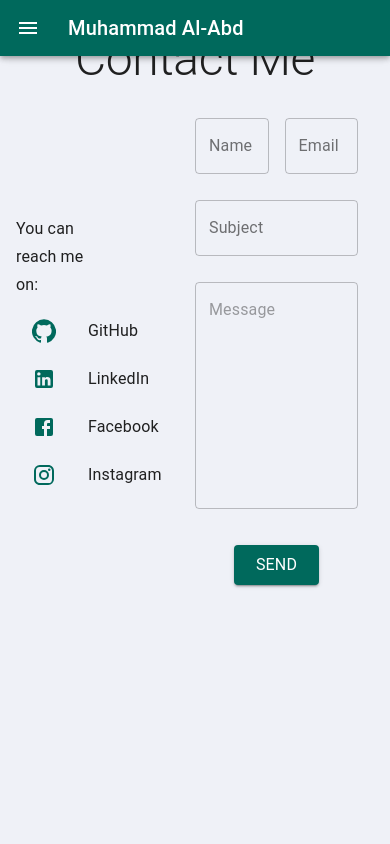
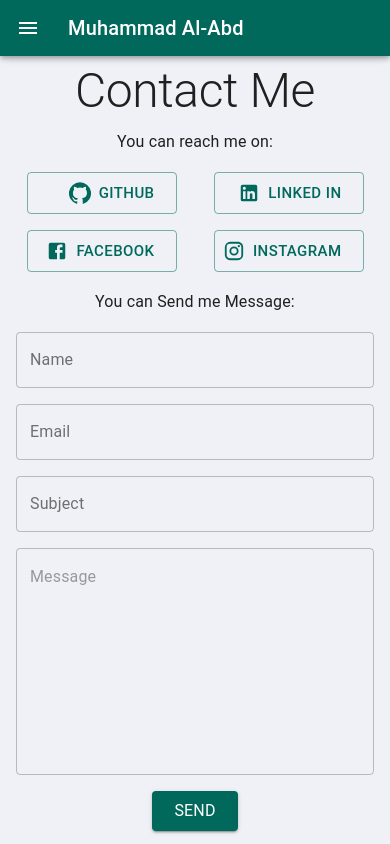
Before and after one commit to MohammedAlabd/portfolio, a React (Create React App) app: page /home/contact in a window 390 px wide. Built offline with nearby package versions, Linux system fonts and the light colour scheme.

Commit message:
make the contact page responsive

```diff
--- a/src/component/Contact/Contact.js
+++ b/src/component/Contact/Contact.js
@@ -1,75 +1,185 @@
-import React from 'react'
-import {List, ListItem, Button, TextField, ListItemIcon, ListItemText, Container, Grid, Typography } from "@material-ui/core"
-import {GitHub, LinkedIn, Facebook, Instagram} from '@material-ui/icons';
+import React from "react";
+import {
+  List,
+  ListItem,
+  Button,
+  TextField,
+  ListItemIcon,
+  ListItemText,
+  Container,
+  Grid,
+  Typography
+} from "@material-ui/core";
+import { GitHub, LinkedIn, Facebook, Instagram } from "@material-ui/icons";
+import { makeStyles } from "@material-ui/core/styles";
 
+const useStyles = makeStyles(theme => ({
+  firstTypography: {
+    alignSelf: "center",
+    margin: "70px 0 0 0",
+    [theme.breakpoints.up("md")]: {
+      margin: "30px 0 0 0"
+    }
+  },
+  button: {
+    justifyContent: "end",
+    width: 200,
+    [theme.breakpoints.down("xs")]: {
+      width: 150
+    }
+  },
+  justifyContentResponsive: {
+    justifyContent: "end",
+    [theme.breakpoints.down("sm")]: {
+      justifyContent: "space-around"
+    }
+  },
+  responsiveTextAlign:{
+      [theme.breakpoints.down('sm')]:{
+          textAlign:'center'
+      }
+  },
+
+}));
 
 export default props => {
+  const classes = useStyles();
 
   return (
-        <Container fixed >
-            <Grid container>
-                <Grid container item xs={12} justify="center" alignItems="center">
-                    <Grid item >
-                        <Typography style={{margin:30}} align="center" variant="h2">
+    <Container >
+      <Grid container spacing={2}>
+        <Grid container justify="center" alignItems="center">
+          <Grid item xs={12}>
+            <Typography
+              className={classes.firstTypography}
+              align="center"
+              variant="h2"
+            >
               Contact Me
             </Typography>
           </Grid>
         </Grid>
-                <Grid container  alignItems="center" item xs={6}  >
-                    <Grid item xs={5}>
-                    <Typography  variant="subtitle1">You can reach me on:</Typography>
-                    <List component="nav" aria-label="main mailbox folders">
-                        <ListItem button>
-                            <ListItemIcon>
-                                <GitHub color='primary' />
-                            </ListItemIcon>
-                            <Typography align="center">
-                                <ListItemText primary="GitHub" />
+        <Grid container alignItems="center" item xs={12} sm={6}>
+          <Grid item xs={12} sm={6}>
+            <Grid
+              container
+              className={classes.justifyContentResponsive}
+              justify="center"
+              spacing={2}
+            >
+              <Grid item xs={12}>
+                <Typography className={classes.responsiveTextAlign} variant="subtitle1">
+                  You can reach me on:
                 </Typography>
-                        </ListItem>
-                        <ListItem button>
-                            <ListItemIcon>
-                                <LinkedIn color='primary' />
-                            </ListItemIcon>
-                            <ListItemText primary="LinkedIn" />
-                        </ListItem>
-                        <ListItem button>
-                            <ListItemIcon>
-                                <Facebook color='primary' />
-                            </ListItemIcon>
-                            <ListItemText primary="Facebook" />
-                        </ListItem>
-                        <ListItem  button>
-                            <ListItemIcon>
-                                <Instagram color='primary' />
-                            </ListItemIcon>
-                            <ListItemText primary="Instagram" />
-                        </ListItem>
-                    </List>
               </Grid>
+              <Grid item>
+                <Button
+                  fullWidth
+                  variant="outlined"
+                  color="primary"
+                  size="large"
+                  className={classes.button}
+                  startIcon={<GitHub color="primary" />}
+                >
+                  GitHub
+                </Button>
               </Grid>
-                <Grid container item spacing={2} justify="space-between" alignItems="center" xs={6}>
-                    <Grid item xs={6}>
-                        <TextField fullWidth style={{marginBottom:10}} label="Name" variant="outlined" />
+              <Grid item>
+                <Button
+                  fullWidth
+                  variant="outlined"
+                  color="primary"
+                  size="large"
+                  className={classes.button}
+                  startIcon={<LinkedIn color="primary" />}
+                >
+                  Linked In
+                </Button>
               </Grid>
-                    <Grid item xs={6}>
-                        <TextField fullWidth style={{marginBottom:10}} label="Email" variant="outlined" />
+              <Grid item>
+                <Button
+                  fullWidth
+                  variant="outlined"
+                  color="primary"
+                  size="large"
+                  className={classes.button}
+                  startIcon={<Facebook color="primary" />}
+                >
+                  Facebook
+                </Button>
               </Grid>
-                    <Grid container item justify="center" alignItems="center">
-                        <TextField fullWidth style={{marginBottom:10}} label="Subject" variant="outlined" />
-                    </Grid>
-                    <Grid container item justify="center" alignItems="center">
-                        <TextField multiline fullWidth style={{marginBottom:20}} rows='10' placeholder      ="Message" variant="outlined" />
-                    </Grid>
-                    <Grid container item justify="center" alignItems="center">
-                        <Button size='large' variant="contained" color="primary" style={{marginBottom:20}} >
-                            <Typography color='initial' > Send </Typography>
+              <Grid item>
+                <Button
+                  fullWidth
+                  variant="outlined"
+                  color="primary"
+                  size="large"
+                  className={classes.button}
+                  startIcon={<Instagram color="primary" />}
+                >
+                  Instagram
                 </Button>
               </Grid>
             </Grid>
           </Grid>
-
-
+        </Grid>
+        <Grid item xs={12} sm={6}>
+          <Grid
+            container
+            spacing={2}
+            justify="space-between"
+            alignItems="center"
+          >
+            <Grid item xs={12}>
+                <Typography
+                    align="center"
+                    variant="subtitle1"
+                >
+                    You can Send me Message:
+                </Typography>
+            </Grid>
+            <Grid item xs={12} md={6}>
+              <TextField
+                fullWidth
+                label="Name"
+                variant="outlined"
+              />
+            </Grid>
+            <Grid item xs={12} md={6}>
+              <TextField
+                fullWidth
+                label="Email"
+                variant="outlined"
+              />
+            </Grid>
+            <Grid container item justify="center" alignItems="center">
+              <TextField
+                fullWidth
+                label="Subject"
+                variant="outlined"
+              />
+            </Grid>
+            <Grid container item justify="center" alignItems="center">
+              <TextField
+                multiline
+                fullWidth
+                rows="10"
+                placeholder="Message"
+                variant="outlined"
+              />
+            </Grid>
+            <Grid container item justify="center" alignItems="center">
+              <Button
+                size="large"
+                variant="contained"
+                color="primary"
+              >
+                <Typography color="initial"> Send </Typography>
+              </Button>
+            </Grid>
+          </Grid>
+        </Grid>
+      </Grid>
     </Container>
-    )
-}
+  );
+};
--- a/src/component/Projects/Projects.js
+++ b/src/component/Projects/Projects.js
@@ -66,7 +66,9 @@ const useStyles = makeStyles(theme => ({
 AOS.init();
 
 export default function Projects() {
+
     const classes = useStyles();
+
   return (
     <Grid
       container
```
Lines whose indentation alone changed are shown as unchanged.
